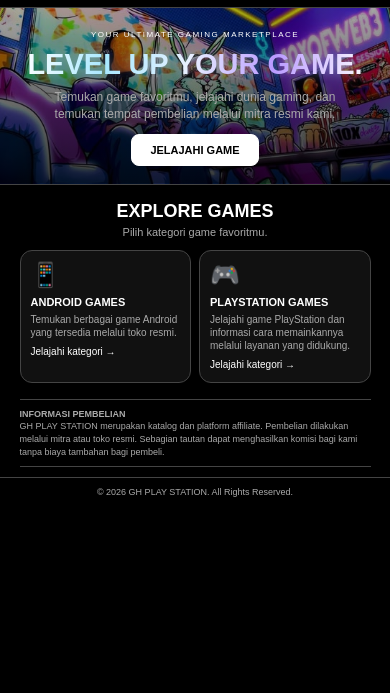
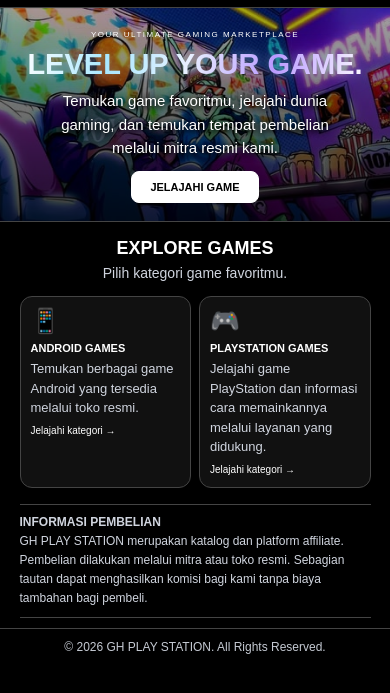
Before and after one commit to iikgea719-ctrl/gamehub-mobile, a plain HTML site: page index.html in a window 390 px wide. Shown: the part 31-724 px from the top of the page. Drawn offline with Linux system fonts and the light colour scheme.

Commit message:
Update index.html

```diff
--- a/index.html
+++ b/index.html
@@ -282,6 +282,48 @@ footer {
           drop-shadow(0 0 10px rgba(185,154,255,0.22));
 }
 
+/* GH PLAY STATION - MOBILE TEXT CLARITY */
+@media (max-width: 600px) {
+
+  /* Deskripsi banner */
+  .hero p {
+    color: #FFFFFF;
+    font-size: 15px;
+    line-height: 1.55;
+    text-shadow: 0 2px 5px #000000,
+                 0 0 10px #000000;
+    font-weight: 500;
+  }
+
+  /* Judul dan subtitle kategori */
+  .section-title p {
+    color: #D0D5DF;
+    font-size: 14px;
+    line-height: 1.5;
+  }
+
+  /* Deskripsi kartu game */
+  .card p {
+    color: #D0D5DF;
+    font-size: 13px;
+    line-height: 1.5;
+  }
+
+  /* Informasi pembelian */
+  .notice {
+    color: #D0D5DF;
+    font-size: 12px;
+    line-height: 1.6;
+  }
+
+  /* Footer */
+  footer {
+    color: #C5CAD3;
+    font-size: 12px;
+    line-height: 1.5;
+  }
+}
+
 </style>
 </head>
 <body>
```
